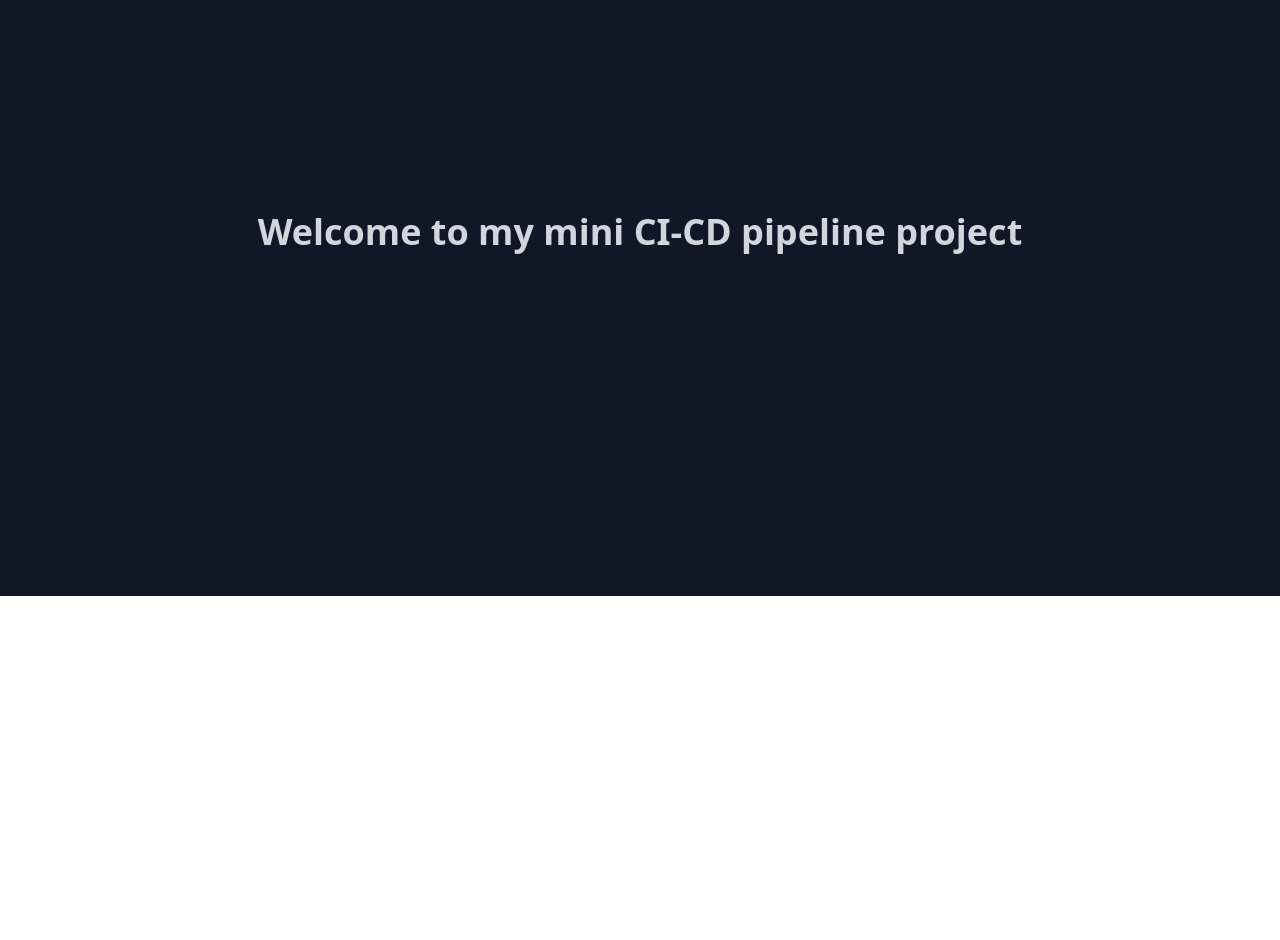
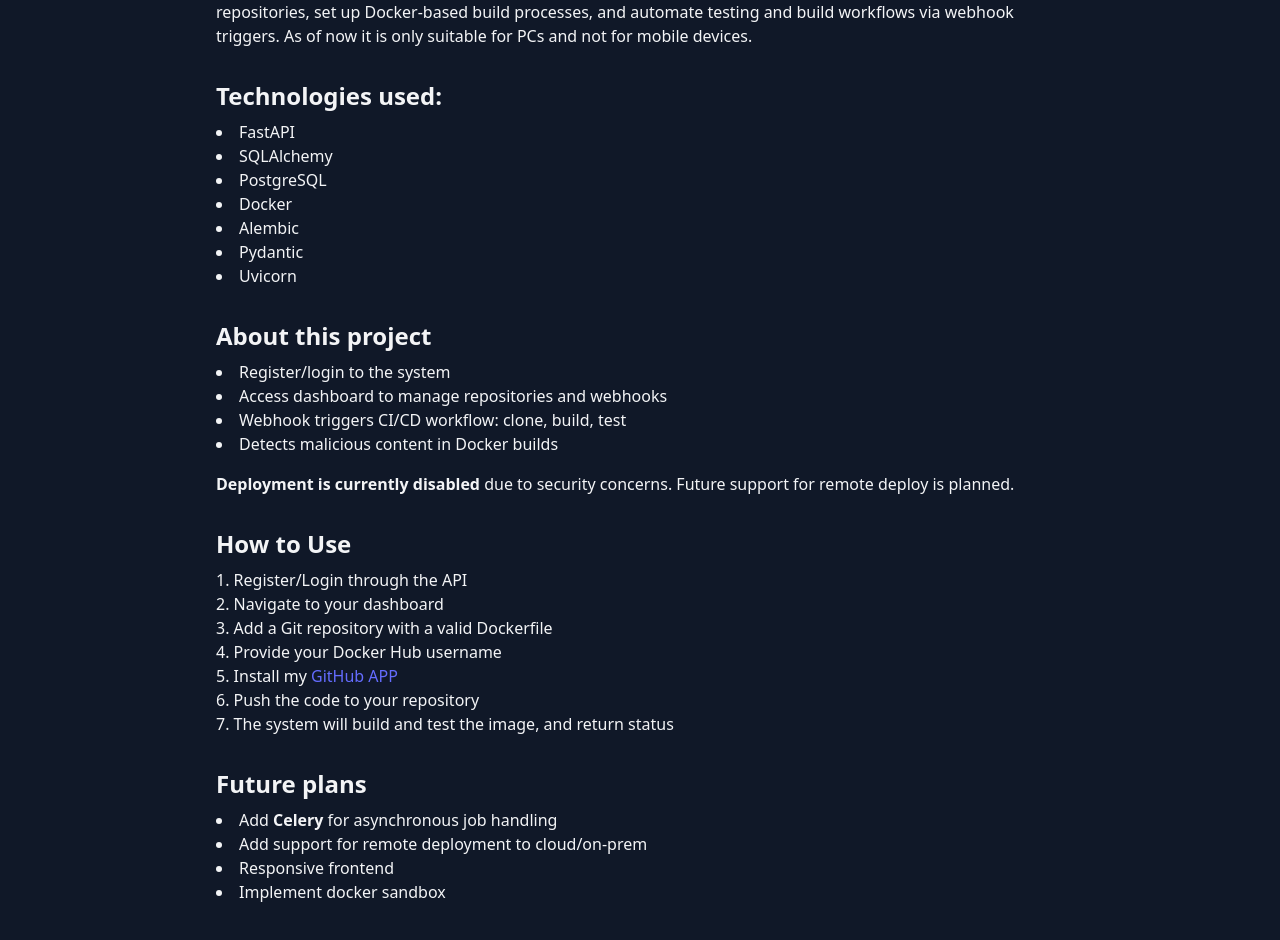
Before and after one commit to Shikicaaa/mini-ci-cd-pipeline, a React (Vite) app in the folder frontend/: page / in a window 1280 px wide. Shown: the part 204-1144 px from the top of the page. Before the commit the page ends 800 px from the top, so only its background shows below. Built offline with nearby package versions, Linux system fonts and the light colour scheme; no server answers.

Commit message:
Added thank you page

```diff
--- a/frontend/src/App.tsx
+++ b/frontend/src/App.tsx
@@ -4,6 +4,7 @@ import RegisterForm from './components/RegisterForm';
 import HomePage from './components/HomePage';
 import { AuthProvider } from './auth/AuthContext';
 import Dashboard from './pages/Dashboard';
+import ThankYouForm from './components/ThankYouForm';
 
 
 const App = () => {
@@ -16,6 +17,7 @@ const App = () => {
           <Route path="/" element={<HomePage />} />
           <Route path="/login" element={<LoginForm />} />
           <Route path="/register" element={<RegisterForm />} />
+          <Route path="/thank-you" element={<ThankYouForm />}/>
         </Routes>
       </Router>
     </AuthProvider>
--- a/frontend/src/components/HomePage.tsx
+++ b/frontend/src/components/HomePage.tsx
@@ -4,8 +4,51 @@ const HomePage = () => {
     return (
         <div className="flex flex-col min-h-screen bg-gray-900 text-gray-100">
             <Navbar />
-            <div className="flex-grow flex items-center justify-center">
-                <h1 className="text-gray-300 text-4xl font-bold text-center">Welcome to my mini CI-CD pipeline project</h1>
+            <div className="flex-grow px-6 py-12 max-w-4xl mx-auto">
+                <h1 className="text-3xl font-bold mb-6">Mini CI-CD Pipeline</h1>
+                <p className="mb-4">
+                    This project is a minimal CI/CD automation platform built with <strong>FastAPI</strong>. It allows users to configure their Git repositories, set up Docker-based build processes, and automate testing and build workflows via webhook triggers. As of now it is only suitable for PCs and not for mobile devices.
+                </p>
+
+                <h2 className="text-2xl font-semibold mt-8 mb-2">Technologies used:</h2>
+                <ul className="list-disc list-inside mb-4">
+                    <li>FastAPI</li>
+                    <li>SQLAlchemy</li>
+                    <li>PostgreSQL</li>
+                    <li>Docker</li>
+                    <li>Alembic</li>
+                    <li>Pydantic</li>
+                    <li>Uvicorn</li>
+                </ul>
+
+                <h2 className="text-2xl font-semibold mt-8 mb-2">About this project</h2>
+                <ul className="list-disc list-inside mb-4">
+                    <li>Register/login to the system</li>
+                    <li>Access dashboard to manage repositories and webhooks</li>
+                    <li>Webhook triggers CI/CD workflow: clone, build, test</li>
+                    <li>Detects malicious content in Docker builds</li>
+                </ul>
+
+                <p className="mb-4"><strong>Deployment is currently disabled</strong> due to security concerns. Future support for remote deploy is planned.</p>
+
+                <h2 className="text-2xl font-semibold mt-8 mb-2">How to Use</h2>
+                <ol className="list-decimal list-inside mb-4">
+                    <li>Register/Login through the API</li>
+                    <li>Navigate to your dashboard</li>
+                    <li>Add a Git repository with a valid Dockerfile</li>
+                    <li>Provide your Docker Hub username</li>
+                    <li>Install my <a href='https://github.com/apps/mini-ci-cd-pipeline'>GitHub APP</a></li>
+                    <li>Push the code to your repository</li>
+                    <li>The system will build and test the image, and return status</li>
+                </ol>
+
+                <h2 className="text-2xl font-semibold mt-8 mb-2">Future plans</h2>
+                <ul className="list-disc list-inside mb-4">
+                    <li>Add <strong>Celery</strong> for asynchronous job handling</li>
+                    <li>Add support for remote deployment to cloud/on-prem</li>
+                    <li>Responsive frontend</li>
+                    <li>Implement docker sandbox</li>
+                </ul>
             </div>
         </div>
     );
--- /dev/null
+++ b/frontend/src/components/ThankYouForm.tsx
@@ -0,0 +1,16 @@
+import Navbar from './Navbar'
+
+const ThankYouForm = () => {
+  return (
+    <div className='flex flex-col min-h-screen bg-gray-900 text-gray-100'>
+        <Navbar />
+        <div className ="flex-grow px-6 py-48 max-w-4xl mx-auto flex flex-col items-center justify-center">
+            <h1 className='text-3xl font-bold mb-6'>Thank you for installing this application</h1>
+            <p className='text-3xl'>If you need help or bugs happen feel free to reach out to me.</p>
+            <p className='text-2xl mt-5 text-cyan-300'>Discord: stenezmaja</p>
+        </div>
+    </div>
+  )
+}
+
+export default ThankYouForm
--- a/frontend/src/components/dashboard/TabNavigation.tsx
+++ b/frontend/src/components/dashboard/TabNavigation.tsx
@@ -1,6 +1,6 @@
 import React from 'react';
 
-type TabName = "repository" | "docker" | "configs" | "pipelines" | "webhooks";
+type TabName = "repository" | "docker" | "configs" | "pipelines" /*| "webhooks"*/;
 
 interface TabNavigationProps {
     activeTab: TabName;
@@ -12,7 +12,7 @@ interface TabNavigationProps {
     { id: "docker", label: "Docker Settings" },
     { id: "configs", label: "Configs" },
     { id: "pipelines", label: "Pipelines" },
-    { id: "webhooks", label: "Manage webhooks" },
+    // { id: "webhooks", label: "Manage webhooks" },
   ];
 
   const TabNavigation: React.FC<TabNavigationProps> = ({ activeTab, onTabChange }) => {
--- a/frontend/src/pages/Dashboard.tsx
+++ b/frontend/src/pages/Dashboard.tsx
@@ -7,9 +7,9 @@ import DockerSettingsForm from "../components/dashboard/DockerSettingsForm";
 import ConfigsList from "../components/dashboard/ConfigList";
 import PipelinesList from "../components/dashboard/PipelineList";
 import EditConfigModal from "../components/dashboard/EditConfigModal";
-import WebhooksList from "../components/dashboard/WebhooksList";
+// import WebhooksList from "../components/dashboard/WebhooksList";
 
-type TabName = "repository" | "docker" | "configs" | "webhooks" | "pipelines";
+type TabName = "repository" | "docker" | "configs" | /*"webhooks" |*/ "pipelines";
 
 const Dashboard = () => {
   const [activeTab, setActiveTab] = useState<TabName>("repository");
@@ -43,7 +43,7 @@ const Dashboard = () => {
           {activeTab === "docker" && <DockerSettingsForm />}
           {activeTab === "configs" && <ConfigsList onEditConfig={handleEditConfig} />}
           {activeTab === "pipelines" && <PipelinesList />}
-          {activeTab === "webhooks" && <WebhooksList />}
+          {/* {activeTab === "webhooks" && <WebhooksList />} */}
         </div>
       </div>
       <EditConfigModal
```
